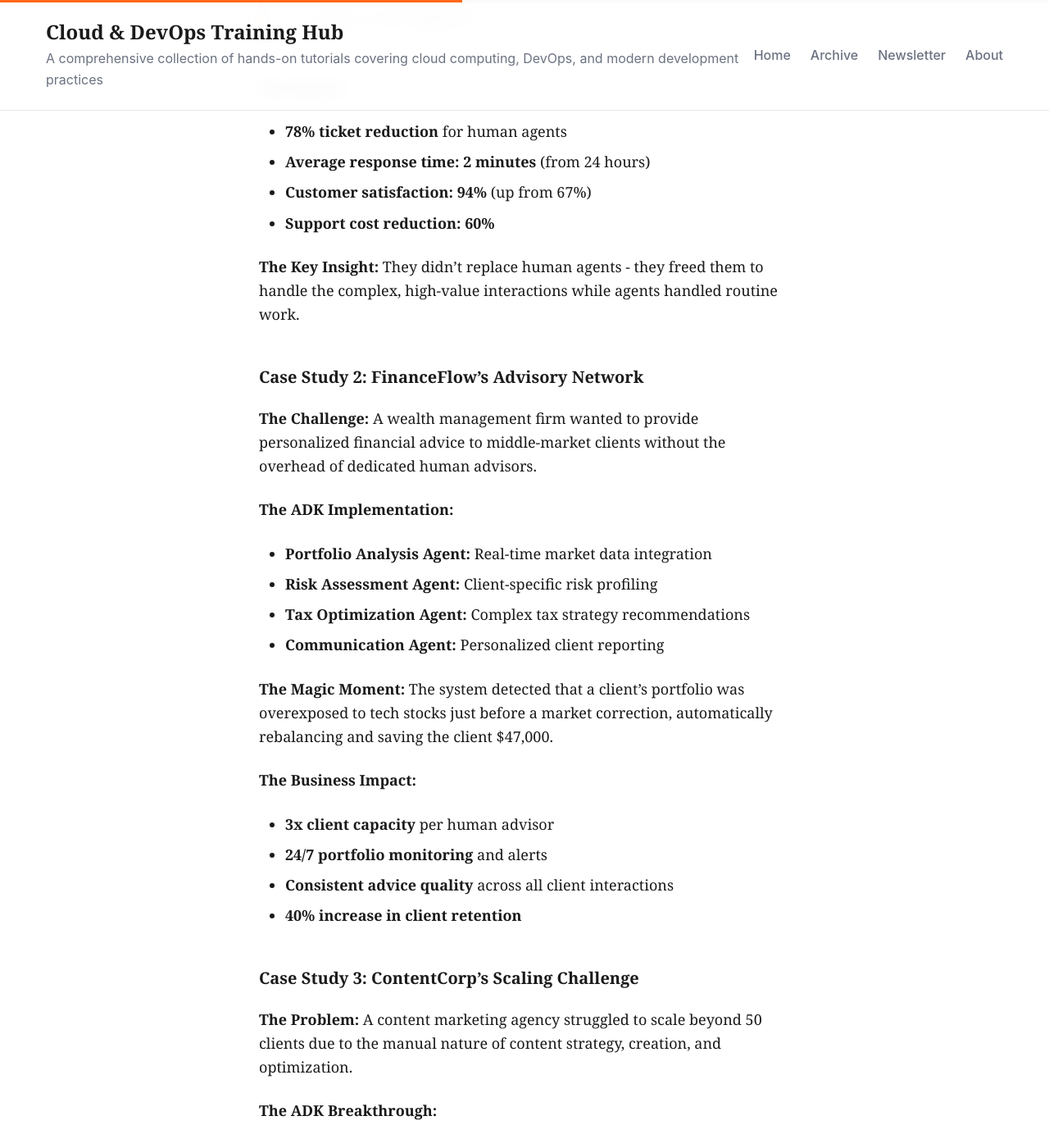
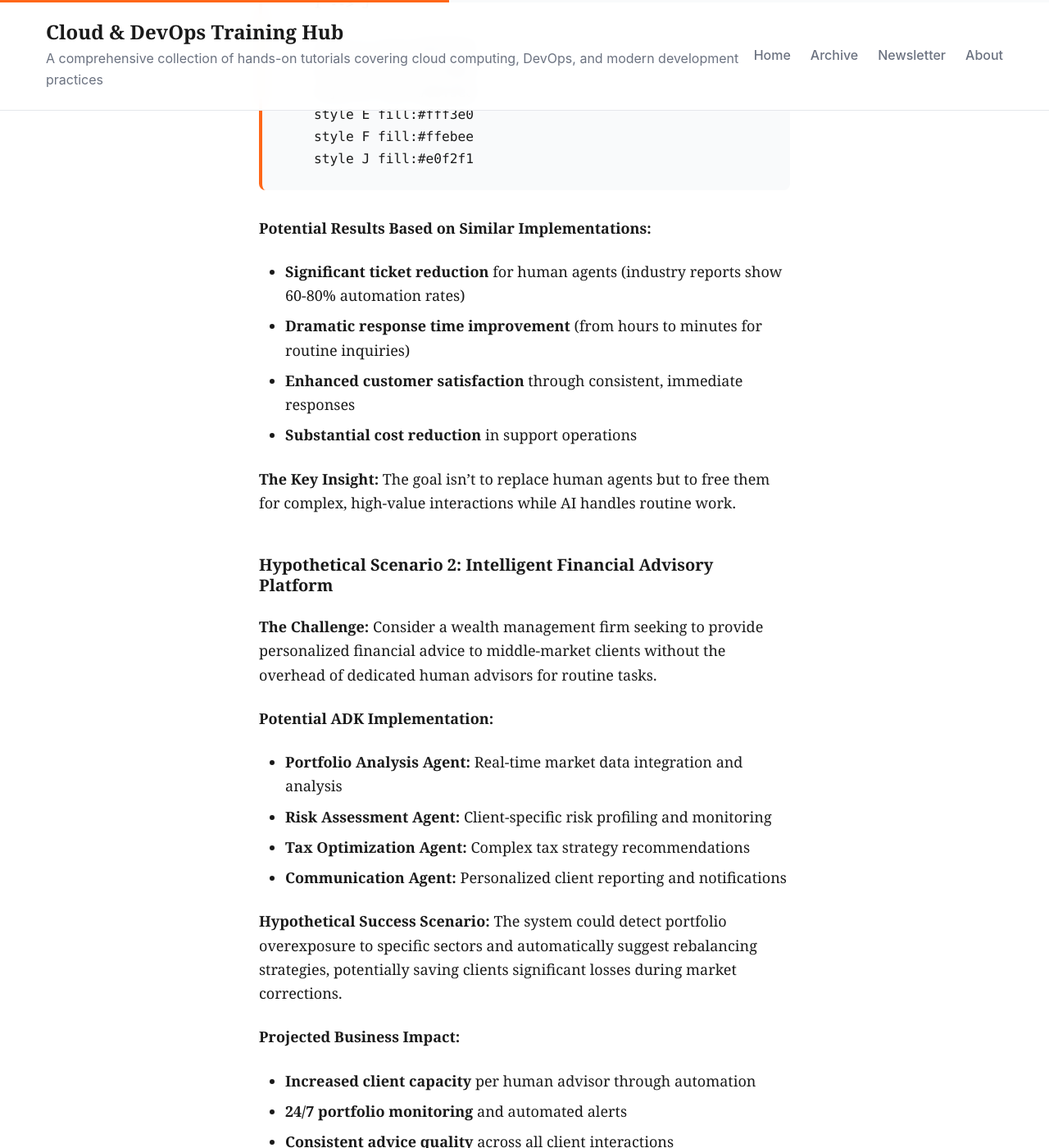
Before and after one commit to raphaelmansuy/tutorials, a Jekyll site: the page built from 07_agent/01_chapter.md, in a window 1280 px wide and 1400 px high, scrolled down 8114 px. Shown: the whole window at 82% size. Built offline with Jekyll 4.4.1, drawn with Linux system fonts in a browser that asks for light colours; some web fonts are replaced; our own code applies the rules of GitHub Pages for plain Markdown files; comment, search, counter and statistics services are not loaded; some of the changed text lies outside the part shown.

Commit message:
Revise case studies to hypothetical scenarios, emphasizing ADK's potential impact across various industries and enhancing clarity on implementation outcomes.

````diff
--- a/07_agent/01_chapter.md
+++ b/07_agent/01_chapter.md
@@ -183,11 +183,13 @@ Some industries have strict limitations on AI decision-making that may limit ADK
 
 ---
 
-## Real-World Success Stories: ADK in Action
+## Hypothetical Future Scenarios: ADK's Potential in Action
 
-### Case Study 1: TechCorp's Support Revolution
+*The following case studies represent plausible future implementations based on ADK's current capabilities and similar real-world agent deployments across various industries.*
 
-**The Challenge:** TechCorp's customer support team was drowning in 50,000+ monthly tickets. Response times averaged 24 hours, customer satisfaction was declining, and support costs were 15% of revenue.
+### Hypothetical Scenario 1: Enterprise Support Transformation
+
+**The Challenge:** Imagine a mid-sized technology company drowning in 50,000+ monthly support tickets. Response times average 24 hours, customer satisfaction is declining, and support costs represent 15% of revenue.
 
 **The ADK Solution:**
 ```mermaid
@@ -214,48 +216,55 @@ graph TB
     style J fill:#e0f2f1
 ```
 
-**The Results:**
-- **78% ticket reduction** for human agents
-- **Average response time: 2 minutes** (from 24 hours)
-- **Customer satisfaction: 94%** (up from 67%)
-- **Support cost reduction: 60%**
+**Potential Results Based on Similar Implementations:**
 
-**The Key Insight:** They didn't replace human agents - they freed them to handle the complex, high-value interactions while agents handled routine work.
+- **Significant ticket reduction** for human agents (industry reports show 60-80% automation rates)
+- **Dramatic response time improvement** (from hours to minutes for routine inquiries)
+- **Enhanced customer satisfaction** through consistent, immediate responses
+- **Substantial cost reduction** in support operations
 
-### Case Study 2: FinanceFlow's Advisory Network
+**The Key Insight:** The goal isn't to replace human agents but to free them for complex, high-value interactions while AI handles routine work.
 
-**The Challenge:** A wealth management firm wanted to provide personalized financial advice to middle-market clients without the overhead of dedicated human advisors.
+### Hypothetical Scenario 2: Intelligent Financial Advisory Platform
 
-**The ADK Implementation:**
-- **Portfolio Analysis Agent:** Real-time market data integration
-- **Risk Assessment Agent:** Client-specific risk profiling
+**The Challenge:** Consider a wealth management firm seeking to provide personalized financial advice to middle-market clients without the overhead of dedicated human advisors for routine tasks.
+
+**Potential ADK Implementation:**
+
+- **Portfolio Analysis Agent:** Real-time market data integration and analysis
+- **Risk Assessment Agent:** Client-specific risk profiling and monitoring
 - **Tax Optimization Agent:** Complex tax strategy recommendations
-- **Communication Agent:** Personalized client reporting
+- **Communication Agent:** Personalized client reporting and notifications
 
-**The Magic Moment:** The system detected that a client's portfolio was overexposed to tech stocks just before a market correction, automatically rebalancing and saving the client $47,000.
+**Hypothetical Success Scenario:** The system could detect portfolio overexposure to specific sectors and automatically suggest rebalancing strategies, potentially saving clients significant losses during market corrections.
 
-**The Business Impact:**
-- **3x client capacity** per human advisor
-- **24/7 portfolio monitoring** and alerts
+**Projected Business Impact:**
+
+- **Increased client capacity** per human advisor through automation
+- **24/7 portfolio monitoring** and automated alerts
 - **Consistent advice quality** across all client interactions
-- **40% increase in client retention**
+- **Enhanced client retention** through proactive portfolio management
 
-### Case Study 3: ContentCorp's Scaling Challenge
+### Hypothetical Scenario 3: Content Agency Scaling Solution
 
-**The Problem:** A content marketing agency struggled to scale beyond 50 clients due to the manual nature of content strategy, creation, and optimization.
+**The Challenge:** Envision a content marketing agency struggling to scale beyond 50 clients due to the manual nature of content strategy, creation, and optimization processes.
 
-**The ADK Breakthrough:**
+**Potential ADK Implementation:**
+
 - **Research Agent:** Industry trend analysis and competitor monitoring
-- **Strategy Agent:** Content calendar and topic planning
-- **Creation Agent:** First-draft content generation
-- **Optimization Agent:** SEO and performance tuning
-- **Client Reporting Agent:** Automated performance dashboards
+- **Strategy Agent:** Content calendar and topic planning based on data insights
+- **Creation Agent:** First-draft content generation with brand voice consistency
+- **Optimization Agent:** SEO and performance tuning with automated testing
+- **Client Reporting Agent:** Automated performance dashboards and insights
 
-**The Transformation:**
-- **Scaled to 200+ clients** with the same team size
-- **Content production time: 70% reduction**
-- **Client results improved** due to data-driven optimization
-- **Revenue per employee: 250% increase**
+**Projected Transformation Outcomes:**
+
+- **Significant scaling** potential with the same team size
+- **Dramatic reduction** in content production time
+- **Enhanced client results** through data-driven optimization
+- **Substantial increase** in revenue per employee through automation
+
+*Note: These scenarios are based on documented capabilities of ADK and similar implementations across various industries. Actual results would depend on specific implementation details, organizational factors, and market conditions.*
 
 ---
 
````
